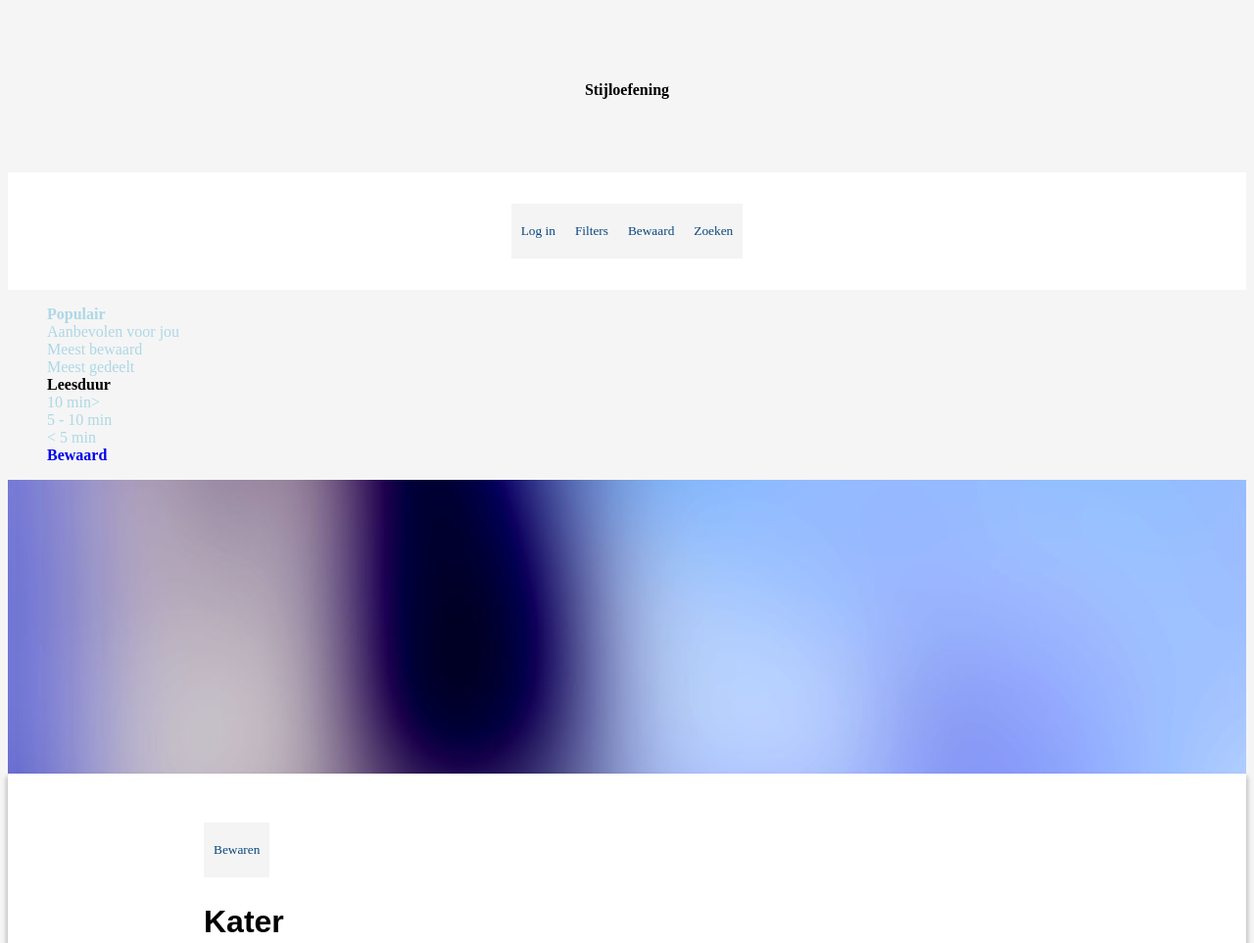
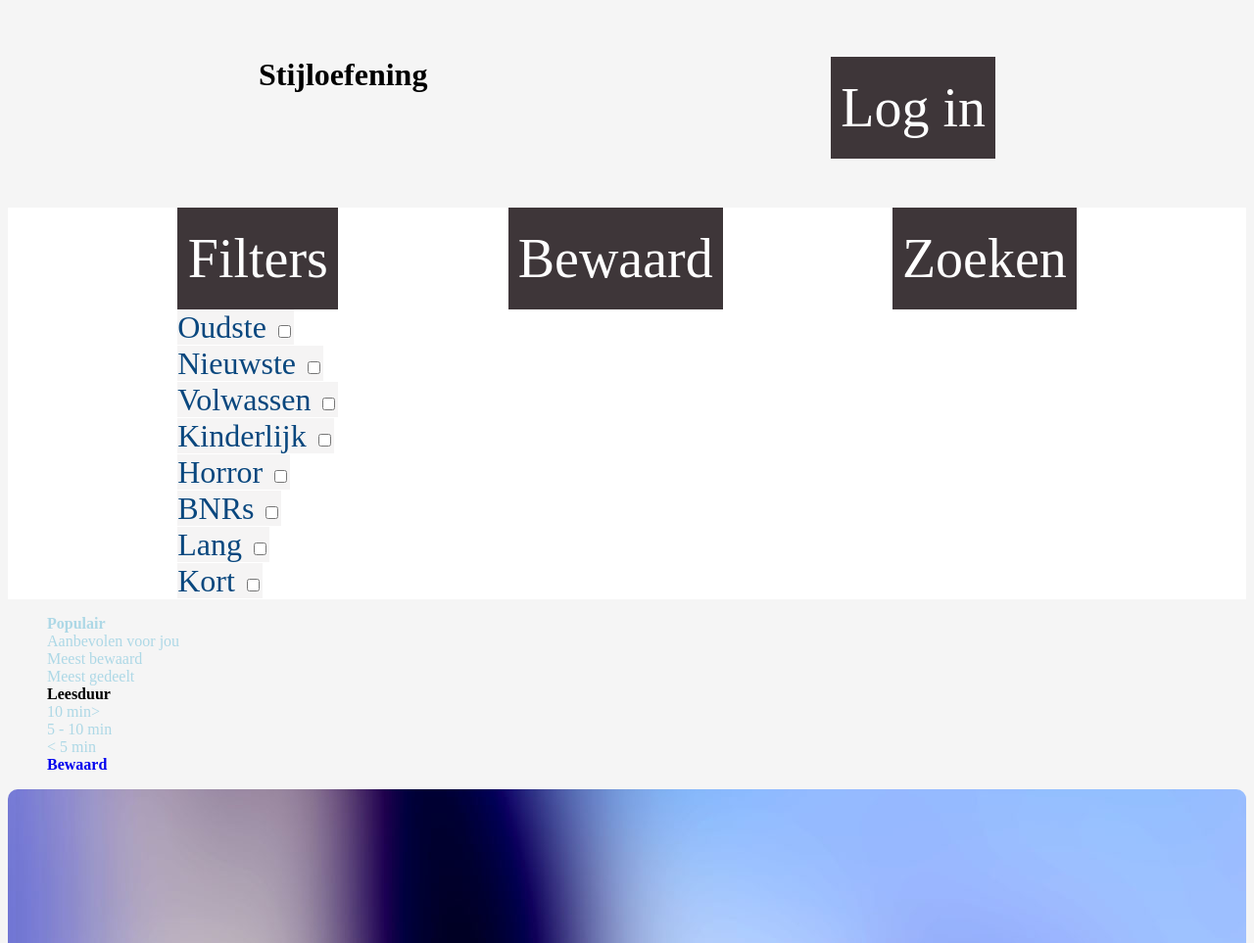
Before and after one commit to Dejorden94/Website_project_web, a plain HTML site: page index.html in a window 1280 px wide. Shown: the top 963 px of the page at 98% size. Drawn offline with Linux system fonts and the light colour scheme.

Commit message:
Iconen update, filters bijgewerkt
Iconen opnieuw gestyled en filters opnieuw gestyled.

```diff
--- a/index.html
+++ b/index.html
@@ -6,34 +6,44 @@
 		<link rel="stylesheet" type="text/css" href="style/style.css">
 	</head>
 	<body>
-	<header>Stijloefening</header>
-	<nav >
+		<header>
+			<span>Stijloefening</span>
+			<!-- Bron voor het gebruiken voor actions op een form: https://www.quora.com/How-do-I-link-a-submit-button-to-another-webpage-using-HTML -->
+			<form action="http://www.mobile247.eu/files/mobile246/StreamFile5772/html5_cheat_sheet_tags">
+			<button type="submit">Log in</button><!--href komt link naar inlog pagina-->
+		</header>
+	</form>
+	<nav>
 		<ul class="navBoven">
-			<li>
-				<!-- Bron voor het gebruiken voor actions op een form: https://www.quora.com/How-do-I-link-a-submit-button-to-another-webpage-using-HTML -->
-				<form action="http://www.mobile247.eu/files/mobile246/StreamFile5772/html5_cheat_sheet_tags"><button type="submit">Log in</button><!--href komt link naar inlog pagina-->
-			</form>
-		</li>
 			<li>
 				<button>Filters</button>
 				<!-- bron voor het gebruik van labels: https://developer.mozilla.org/en-US/docs/Web/HTML/Element/label -->
 				<form class="filtersAp">
-				<label for="oudste">Oudste</label>
-				<input type="checkbox" name="oudste" id="oudste"><br>
-				<label for="nieuwste">Nieuwste</label>
-				<input type="checkbox" name="nieuwste" id="nieuwste"><br>
-				<label for="volwassen">Volwassen</label>
-				<input type="checkbox" name="volwassen" id="volwassen"><br>
-				<label for="kinderlijk">Kinderlijk</label>
-				<input type="checkbox" name="kinderlijk" id="kinderlijk"><br>
-				<label for="horror">Horror</label>
-				<input type="checkbox" name="horror" id="horror"><br>
-				<label for="bnrs">BNRs</label>
-				<input type="checkbox" name="bnrs" id="bnrs"><br>
-				<label for="lang">Lang</label>
-				<input type="checkbox" name="lang" id="lang"><br>
-				<label for="kort">Kort</label>
-				<input type="checkbox" name="kort" id="kort"><br>
+					<label for="oudste">
+						<span>Oudste</span>
+						<input type="checkbox" name="oudste" id="oudste" ><br>
+					</label>
+					<label for="nieuwste"><span>Nieuwste</span>
+					<input type="checkbox" name="nieuwste" id="nieuwste" ><br>
+				</label>
+				<label for="volwassen"><span>Volwassen</span>
+				<input type="checkbox" name="volwassen" id="volwassen" ><br>
+			</label>
+			<label for="kinderlijk"><span>Kinderlijk</span>
+			<input type="checkbox" name="kinderlijk" id="kinderlijk" ><br>
+		</label>
+		<label for="horror"><span>Horror</span>
+		<input type="checkbox" name="horror" id="horror" ><br>
+	</label>
+	<label for="bnrs"><span>BNRs</span>
+	<input type="checkbox" name="bnrs" id="bnrs" ><br>
+</label>
+<label for="lang"><span>Lang</span>
+<input type="checkbox" name="lang" id="lang" ><br>
+</label>
+<label for="kort"><span>Kort</span>
+<input type="checkbox" name="kort" id="kort" ><br>
+</label>
 </form>
 </li>
 <li>
@@ -50,7 +60,7 @@
 </ul>
 </nav>
 <nav>
-		<ul>
+<ul id="sideBarMenu">
 <li class="navBeschrijving">
 <a href="">Populair</a>
 </li>
@@ -82,12 +92,12 @@
 </nav>
 <figure> </figure>
 <article>
-		<button class="BewaarKnop">Bewaren</button>
+<button id="BewaarKnop">Bewaren</button>
 <img src=""><!-- Afbeelding van vormgeving moet hier komen -->
 <h1>Kater</h1>
 <p>Ik had vandaag bus 21 willen nemen naar het Centraal Station om naar de Openbare Bibliotheek te gaan en Stijloefeningen van Raymond Queneau te lenen, een boekwerk waar ik al weken naar op zoek ben. Maar ik heb gisteren iets te veel biertjes naar binnen gegooid en ben nu zo goed als nergens toe in staat. Het wordt, vrees ik, een dagje op de bank hangen. Hopelijk is mijn zoontje niet in een al te zeurende bui. Gejengel resoneert zo vervelend in een houten harses. Misschien hijs ik mezelf nog even aan mijn eigen haren op uit het moeras van de kater om in de babywinkel van het Bos en Lommerplein een paar schoenen voor m’n zoontje te kopen. Dat moet nog wel lukken, het is hier om de hoek. Meer hoeft de wereld van mij vandaag niet te verwachten.</p>
 </article>
-	<button>Terug naar top</button>
+<button id="terugTop">Terug naar top</button>
 <script type="text/javascript" src="javascript/javascript.js"></script>
 </body>
 </html>
--- a/style/style.css
+++ b/style/style.css
@@ -1,12 +1,8 @@
-/*flex box bron: https://css-tricks.com/snippets/css/a-guide-to-flexbox/*/
-@font-face {
-  font-family: "NotoSans";
-  src: url(".../fonts/NotoSansSC-Regular.otf") format("opentype");
-}
 body{
 	background-color: #f5f5f5;
 }
 li{
+	display: block;
 	list-style: none;
 }
 a{
@@ -26,35 +22,31 @@ a:focus{
 
 }
 button{
+	width: 100%;
+	margin: 0;
   	font-family: source sans Pro Regular;
-  	color: #09477e;
+  	font-size: 3.5rem;
+  	color: white;
   	padding: 20px 10px;
   	border: none;
-  	background-color: #f5f4f4;
+  	background-color: #3e3639;
   	transition: background .25s ease-in-out;
 }
 button:hover{
-
   color: #09477e;
   background-color: #d5edfb;
 }
 header{
-	padding: 75px;
+	display: flex;
+	font-size: 2em;
+	padding: 50px;
 	text-align: center;
 	font-family: source sans Pro Regular;
 	font-weight: bold;
-	font-size: 1em;
+	justify-content: space-around;
 }
-input{
-  font-familly: sans-serif;
-  color: blue;
-  padding: 10px;
-  border:none;
-}
-input:hover{
-  background-color: black;
-  color: red;
-  transition: background .25s ease;
+header span{
+
 }
 article{
 	padding: 50px 200px 50px 200px;
@@ -64,7 +56,6 @@ article{
 	box-shadow: 0px 4px 4px 2px rgba(0, 0, 0, 0.2);
 	border-radius: 2px;
 	margin:auto;
-
 }
 p{
 	font-family: source sans Pro Regular, sans-serif;
@@ -75,6 +66,7 @@ h1{
 	font-size: 2rem;
 }
 figure{
+	border-radius:10px;
 	margin:0px;
 	padding: 0px;
 	height: 300px;
@@ -84,10 +76,59 @@ figure{
 }
 .navBoven{
 	margin: 0;
-	padding: 2em;
+	padding: 0;
 	display: flex;
-	justify-content: center;
+	justify-content: space-evenly;
 	background-color: white;
+}
+input[type="submit"]{
+	font-family: source sans Pro Regular;
+  color: #09477e;
+  padding: 20px 10px;
+  border: none;
+  background-color: #f5f4f4;
+  transition: background .25s ease-in-out;
+}
+input[type="submit"]:hover{
+	color: #09477e;
+  	background-color: #d5edfb;
+}
+input[type="search"]{
+	font-family: source sans Pro Regular;
+  	background-color: white;
+  	color: white;
+}
+input[type="search"]:hover{
+  background-color: red;
+}
+label{
+	font-family: source sans Pro Regular;
+  	font-size: 2em;
+  	color: #09477e;
+  	border: none;
+  	background-color: #f5f4f4;
+  	transition: background .25s ease-in-out;
+  	justify-content: baseline;
+}
+:checked + span{
+	font-weight: bold;
+}
+label:hover{
+  color: #09477e;
+  background-color: #d5edfb;
+}
+.navBeschrijving{
+	font-weight: bold;
+}
+#BewaarKnop{
+	justify-content: flex-end;
+}
+#zoekBalk{
+	display: none;
+}
+#sideBarMenu{
+	font-family: sourcs sans Pro Regular;
+
 }
 #zoekKnop{
 	background-color: #e52231;
@@ -95,35 +136,9 @@ figure{
 	width: 50px;
 	border-radius: 50px;
 }
-[type="submit"]{
-	font-family: source sans Pro Regular;
-  color: #09477e;
-  padding: 20px 10px;
-  border: none;
-  background-color: #f5f4f4;
-  transition: background .25s ease-in-out;
+#terugTop{
+	width: 100%;
+  	display: flex;
+  	align-items: center;
+  	justify-content: center;
 }
-[type="submit"]:hover{
-	color: #09477e;
-  	background-color: #d5edfb;
-}
-[type="search"]{
-	font-family: source sans Pro Regular;
-  	background-color: white;
-  	color: white;
-}
-[type="search"]:hover{
-  background-color: red;
-}
-.filtersAp{
-	display: none;
-}
-.navBeschrijving{
-	font-weight: bold;
-}
-.BewaarKnop{
-
-}
-#zoekBalk{
-	display: none;
-}
```
Lines whose indentation alone changed are shown as unchanged.
